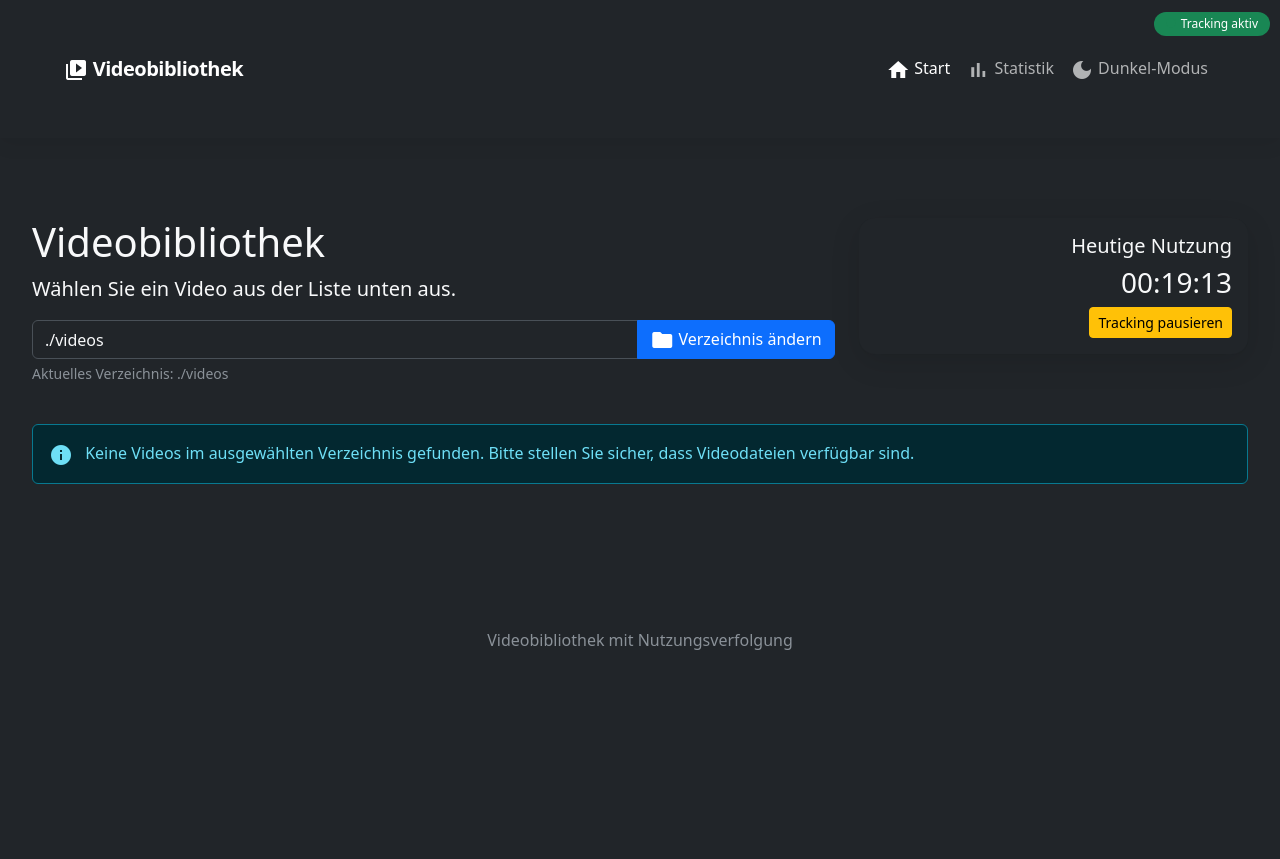
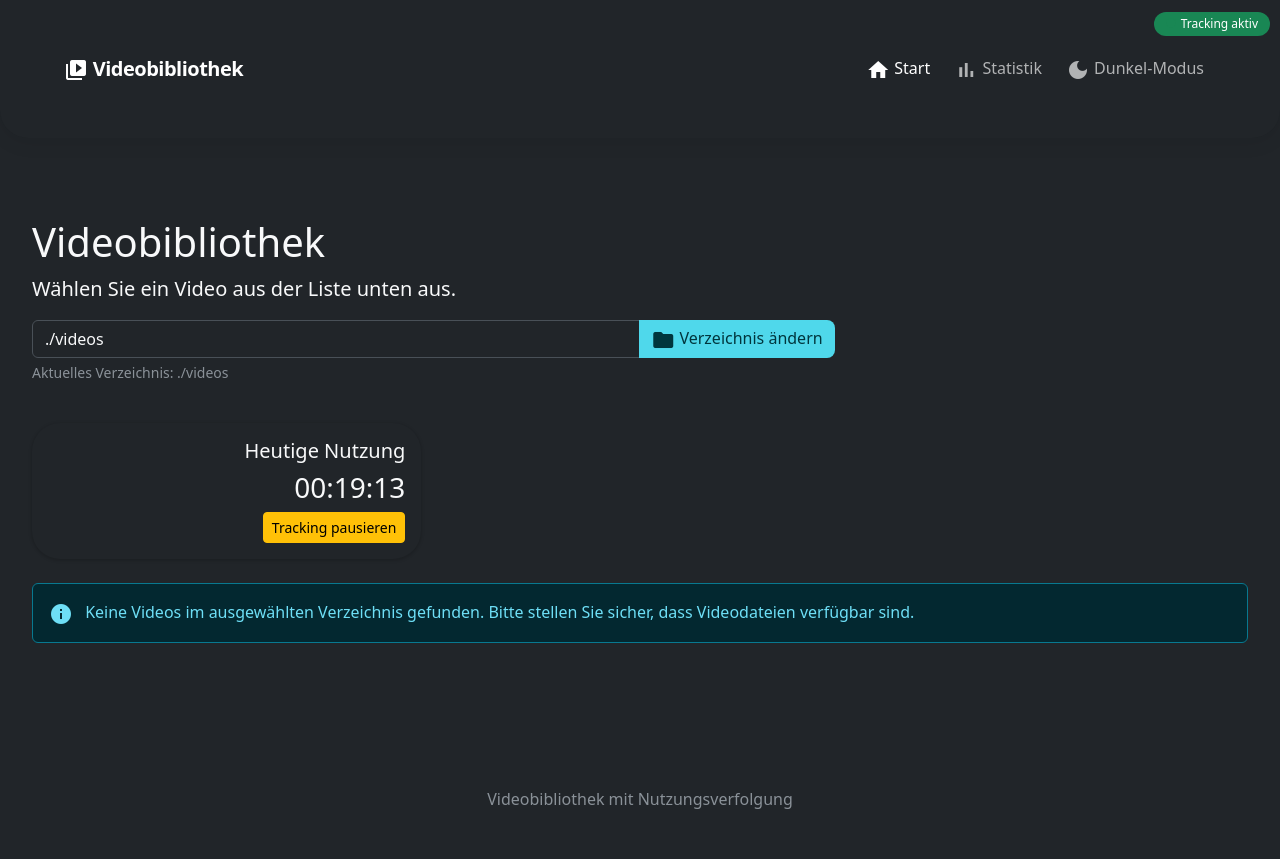
Before and after one commit to XiuhengWu/VideoTimeTracker, a Flask app: page / in a window 1280 px wide. Before the commit the page ends 650 px from the top, so only its background shows below. Run offline with Flask 3, Linux system fonts and the light colour scheme; some libraries are stand-ins or nearby versions.

Commit message:
Assistant checkpoint: Update design to Material You and fix layout issues
Assistant generated file changes:
- static/css/custom.css: Update CSS styles for Material You and fixes, Update Material You styles for cards and elements

---

User prompt:

Perfekt! Jetzt Verbessere die folgende Punkte
1. Wenn ich den Video in Fullbildmodus spiele, ist den Text "Untertitelgröße" noch schwarz und ist deshalb unsichtbar
2. Die Höhe der Playlist soll relaiv zum Inhalt angepasst werden
3. Ich möchte, dass diese Website Material You Design entspricht. Dafür sollst du auch die Farbeschema von dieser Website ändern, damit die Website moderner aussieht
4. Richte manche Elemente aus.

Replit-Commit-Author: Assistant
Replit-Commit-Session-Id: cd2bd510-c819-4fb9-8877-cc58b6476852

```diff
--- a/static/css/custom.css
+++ b/static/css/custom.css
@@ -14,14 +14,62 @@
     max-width: var(--container-max-width);
 }
 
-/* Modern card styling */
+/* Material You card styling */
 .card {
-    border-radius: var(--card-border-radius);
+    border-radius: var(--border-radius-large);
     border: none;
-    box-shadow: var(--card-shadow);
-    transition: all var(--transition-speed) ease;
-    background: rgba(var(--bs-body-bg-rgb), 0.7);
-    backdrop-filter: blur(10px);
+    box-shadow: var(--md-sys-elevation-1);
+    transition: all 0.2s ease;
+    background: var(--md-sys-color-surface);
+    color: var(--md-sys-color-on-surface);
+}
+
+.card:hover {
+    box-shadow: var(--md-sys-elevation-2);
+}
+
+/* Fullscreen mode improvements */
+.plyr-container:fullscreen .subtitle-font-size-controls {
+    color: white;
+    background: rgba(0, 0, 0, 0.5);
+    padding: 8px 16px;
+    border-radius: var(--border-radius-small);
+}
+
+/* Button and control styling */
+.btn-primary {
+    background-color: var(--md-sys-color-primary);
+    color: var(--md-sys-color-on-primary);
+    border: none;
+    border-radius: var(--border-radius-small);
+}
+
+.btn-primary:hover {
+    background-color: var(--md-sys-color-primary);
+    filter: brightness(1.1);
+}
+
+/* Navigation and alignment improvements */
+.navbar {
+    background: var(--md-sys-color-surface);
+    box-shadow: var(--md-sys-elevation-1);
+    border-radius: 0 0 var(--border-radius-large) var(--border-radius-large);
+}
+
+.nav-link {
+    border-radius: var(--border-radius-small);
+    margin: 0 4px;
+}
+
+/* Improved element spacing and alignment */
+.container > .row {
+    align-items: start;
+    gap: 24px;
+}
+
+.plyr-container {
+    border-radius: var(--border-radius-medium);
+    overflow: hidden;
 }
 
 .card:hover {
@@ -389,12 +437,44 @@
     opacity: 1;
 }
 
-/* Playlist styling */
+/* Material You inspired variables */
+:root {
+    --md-sys-color-primary: #006874;
+    --md-sys-color-on-primary: #ffffff;
+    --md-sys-color-primary-container: #97f0ff;
+    --md-sys-color-on-primary-container: #001f24;
+    --md-sys-color-surface: #fafdfd;
+    --md-sys-color-on-surface: #191c1d;
+    --md-sys-color-surface-variant: #dbe4e6;
+    --md-sys-color-outline: #6f797a;
+    --md-sys-elevation-1: 0px 1px 3px 1px rgba(0, 0, 0, 0.15);
+    --md-sys-elevation-2: 0px 2px 6px 2px rgba(0, 0, 0, 0.15);
+    --border-radius-large: 28px;
+    --border-radius-medium: 16px;
+    --border-radius-small: 8px;
+}
+
+[data-bs-theme="dark"] {
+    --md-sys-color-primary: #4fd8eb;
+    --md-sys-color-on-primary: #00363d;
+    --md-sys-color-primary-container: #004f58;
+    --md-sys-color-on-primary-container: #97f0ff;
+    --md-sys-color-surface: #191c1d;
+    --md-sys-color-on-surface: #e1e3e3;
+    --md-sys-color-surface-variant: #3f4849;
+    --md-sys-color-outline: #899294;
+}
+
+/* Playlist styling with dynamic height */
 .compact-playlist {
-    height: calc(100vh - 400px);
-    min-height: 200px;
+    max-height: calc(100vh - 500px);
+    min-height: 150px;
+    height: auto;
     overflow-y: auto;
     scrollbar-width: thin;
+    background: var(--md-sys-color-surface);
+    border-radius: var(--border-radius-medium);
+    padding: 8px;
 }
 
 .playlist-item {
```
